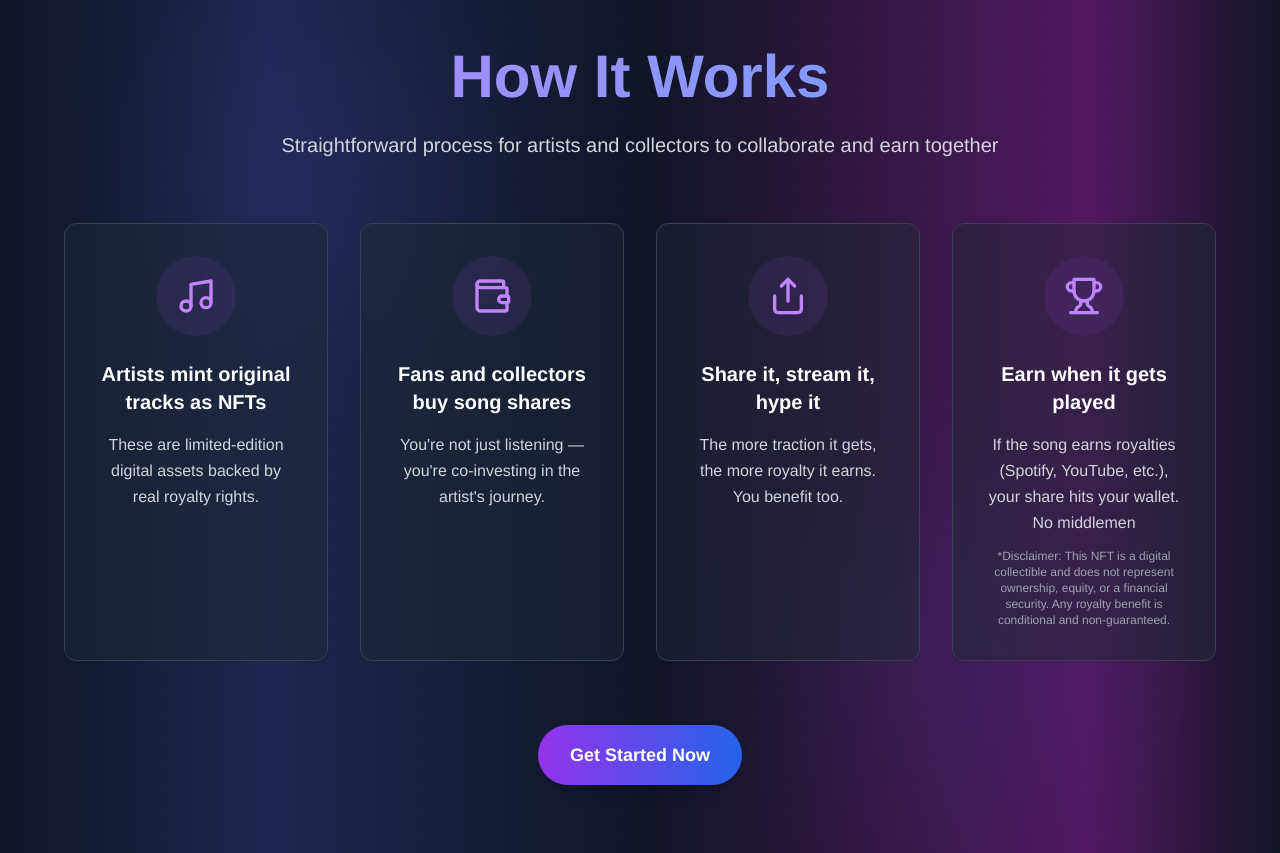
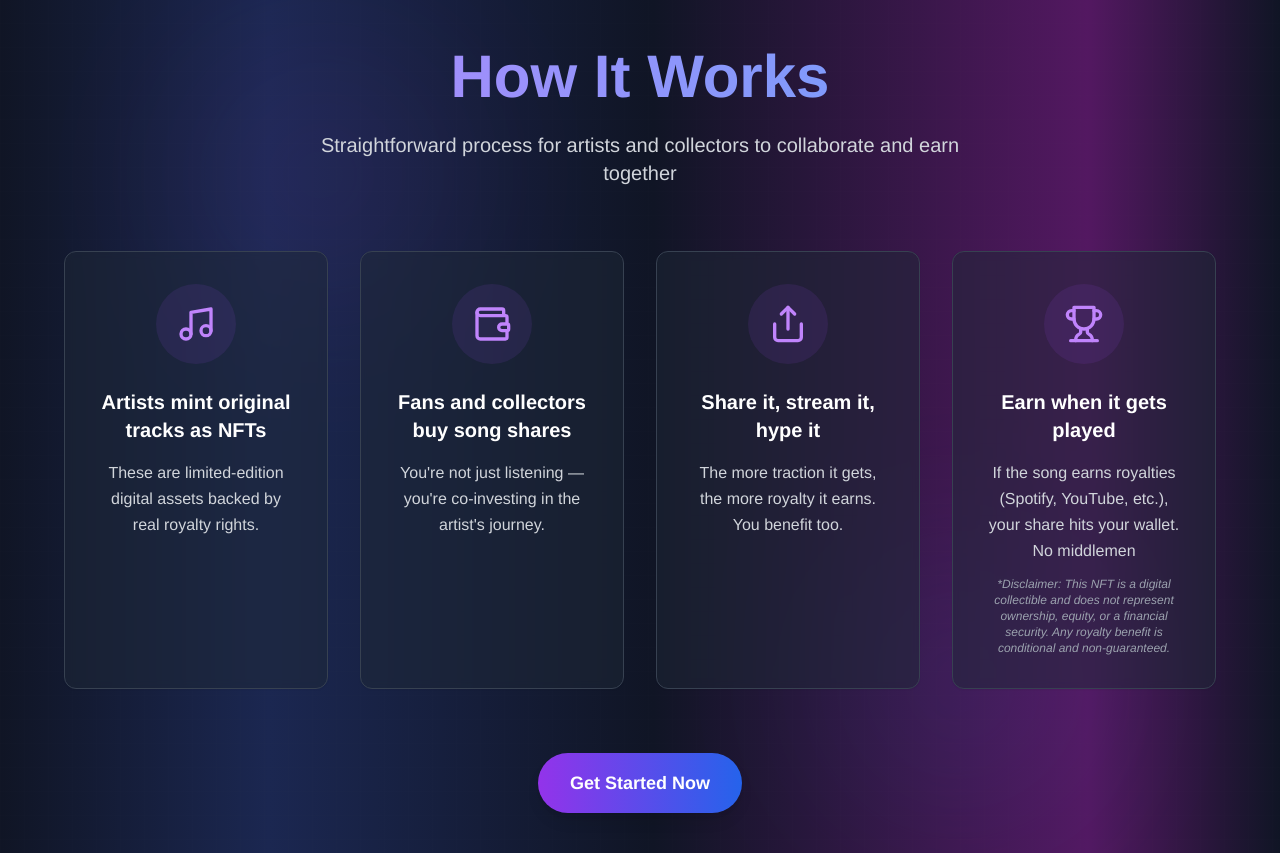
Before and after one commit to ChethaniSaumya/Musecoinx, a React (Vite) app: page / in a window 1280 px wide. Shown: the part 680-1533 px from the top of the page. Built offline with nearby package versions, Linux system fonts and the light colour scheme.

Commit message:
Update HowItWorksSection.tsx

```diff
--- a/src/components/HowItWorksSection.tsx
+++ b/src/components/HowItWorksSection.tsx
@@ -28,7 +28,7 @@ const HowItWorksSection = () => {
       description: (
         <>
           If the song earns royalties (Spotify, YouTube, etc.), your share hits your wallet. No middlemen
-          <p className="text-xs text-gray-400 mt-3">
+          <p className="text-xs text-gray-400 mt-3 italic">
             *Disclaimer: This NFT is a digital collectible and does not represent ownership, equity, or a financial security. Any royalty benefit is conditional and non-guaranteed.
           </p>
         </>
@@ -64,7 +64,7 @@ const HowItWorksSection = () => {
           <h2 className="text-4xl md:text-6xl font-black mb-6 bg-clip-text text-transparent bg-gradient-to-r from-purple-400 to-blue-400">
             How It Works
           </h2>
-          <p className="text-xl text-gray-300 max-w-5xl mx-auto">
+          <p className="text-xl text-gray-300 max-w-2xl mx-auto">
             Straightforward process for artists and collectors to collaborate and earn together
           </p>
         </div>
```
